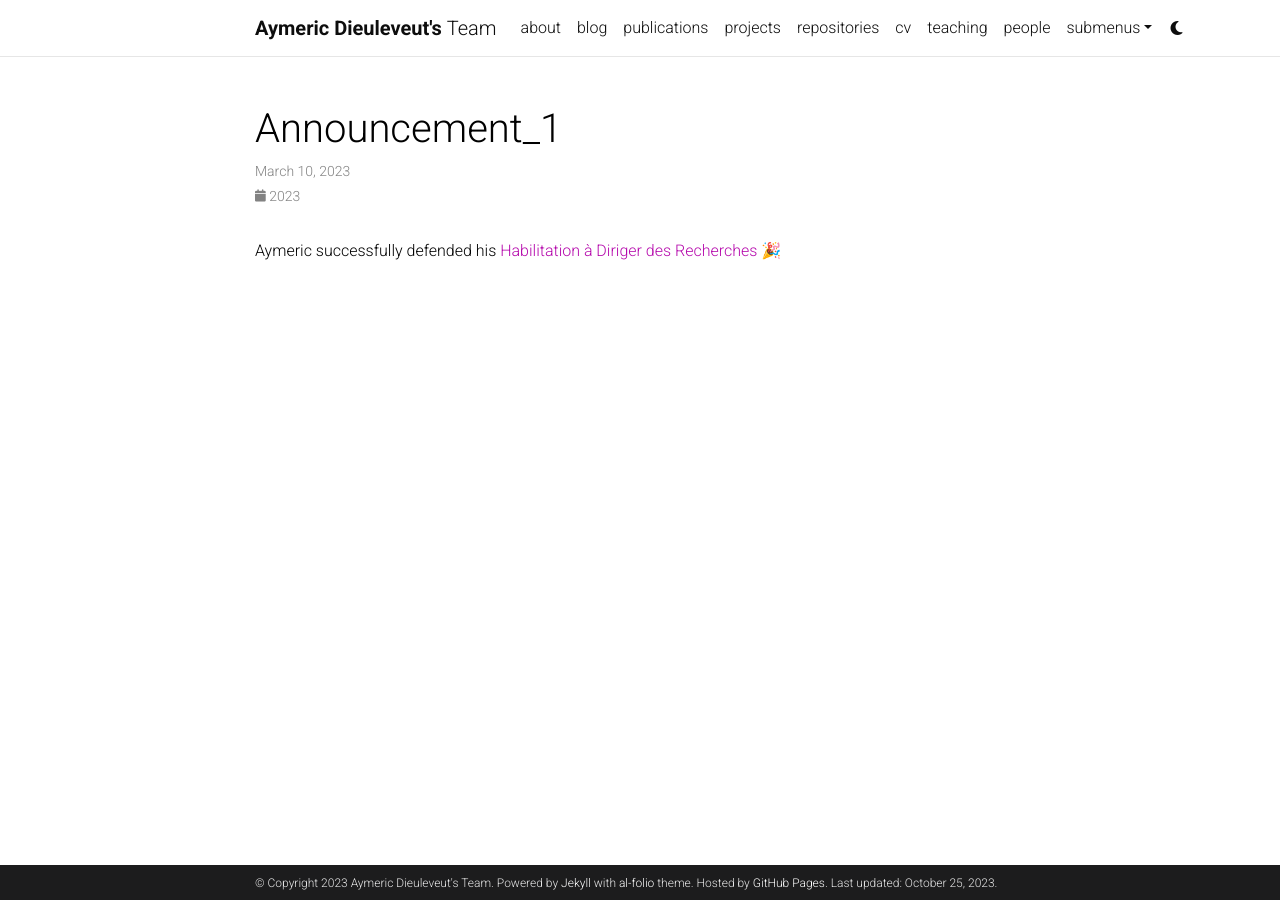
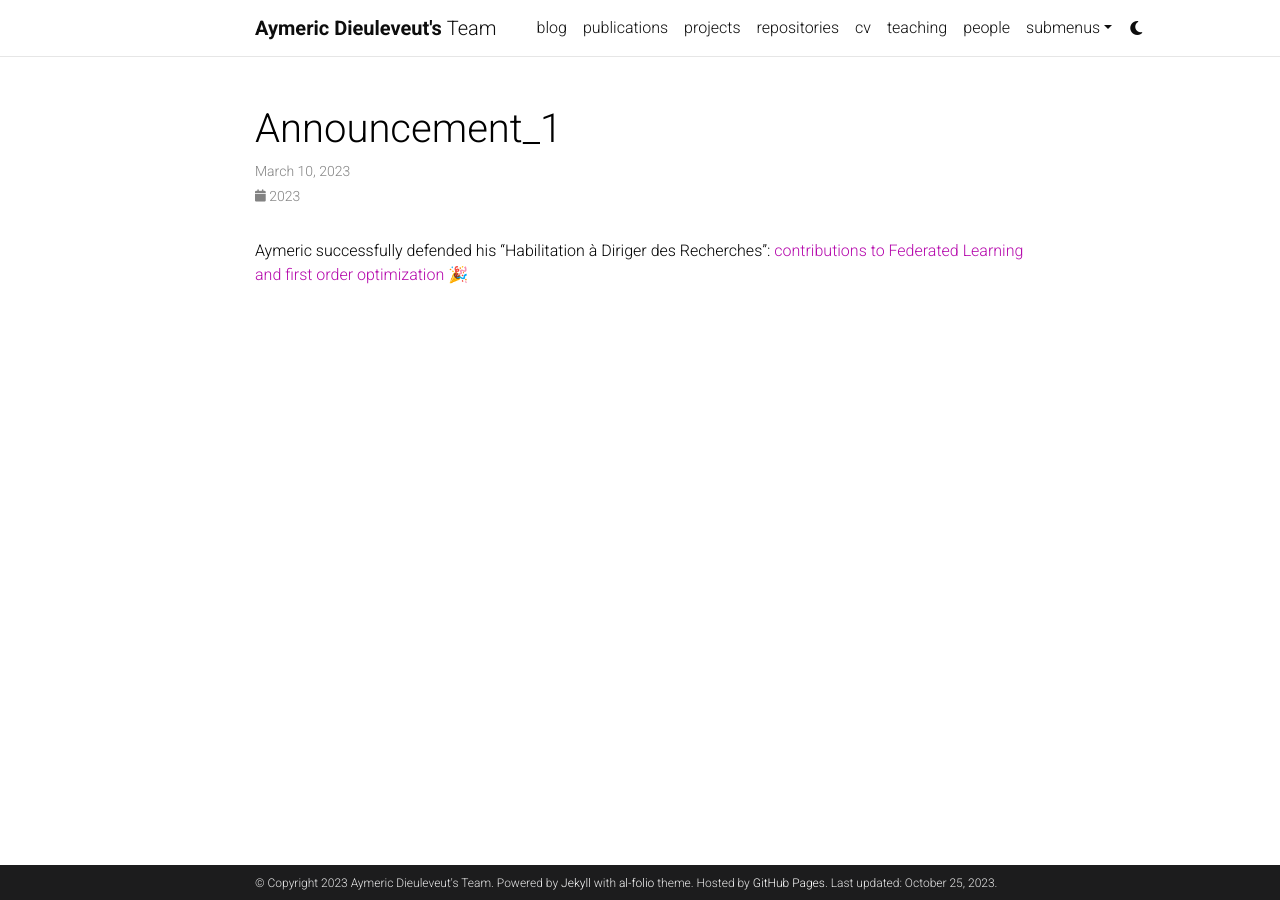
Before and after one commit to adieuleveutteam/adieuleveutteam.github.io, a Jekyll site: the page built from _news/announcement_1.md, in a window 1280 px wide. Built offline with Jekyll 4.4.1, drawn with Linux system fonts in a browser that asks for light colours; emoji names are drawn with the system emoji font; comment, search, counter and statistics services are not loaded; a style sheet for code colours, icons or effects is not loaded.

Commit message:
modified Aymeric HDR announcement

```diff
--- a/_news/announcement_1.md
+++ b/_news/announcement_1.md
@@ -5,4 +5,4 @@
 related_posts: false
 ---
 
-Aymeric successfully defended his [Habilitation à Diriger des Recherches](http://www.cmap.polytechnique.fr/~aymeric.dieuleveut/papers/Accredidation-A-Dieuleveut-non-printable.pdf) :tada:
+Aymeric successfully defended his "Habilitation à Diriger des Recherches": [contributions to Federated Learning and first order optimization](http://www.cmap.polytechnique.fr/~aymeric.dieuleveut/papers/Accredidation-A-Dieuleveut-non-printable.pdf) :tada:
```
Also changed, not shown: _pages/about.md (+1 -1 lines).
